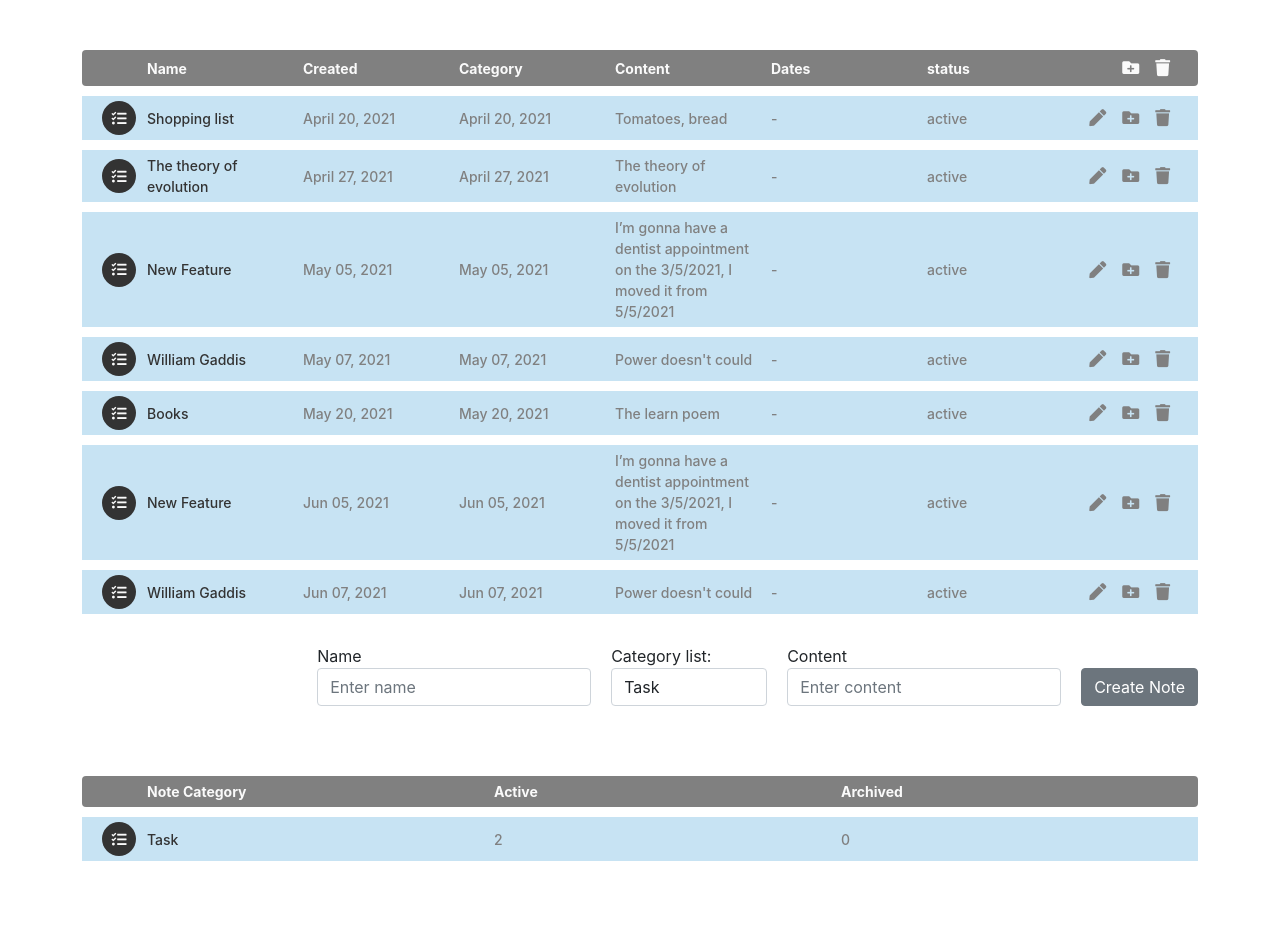
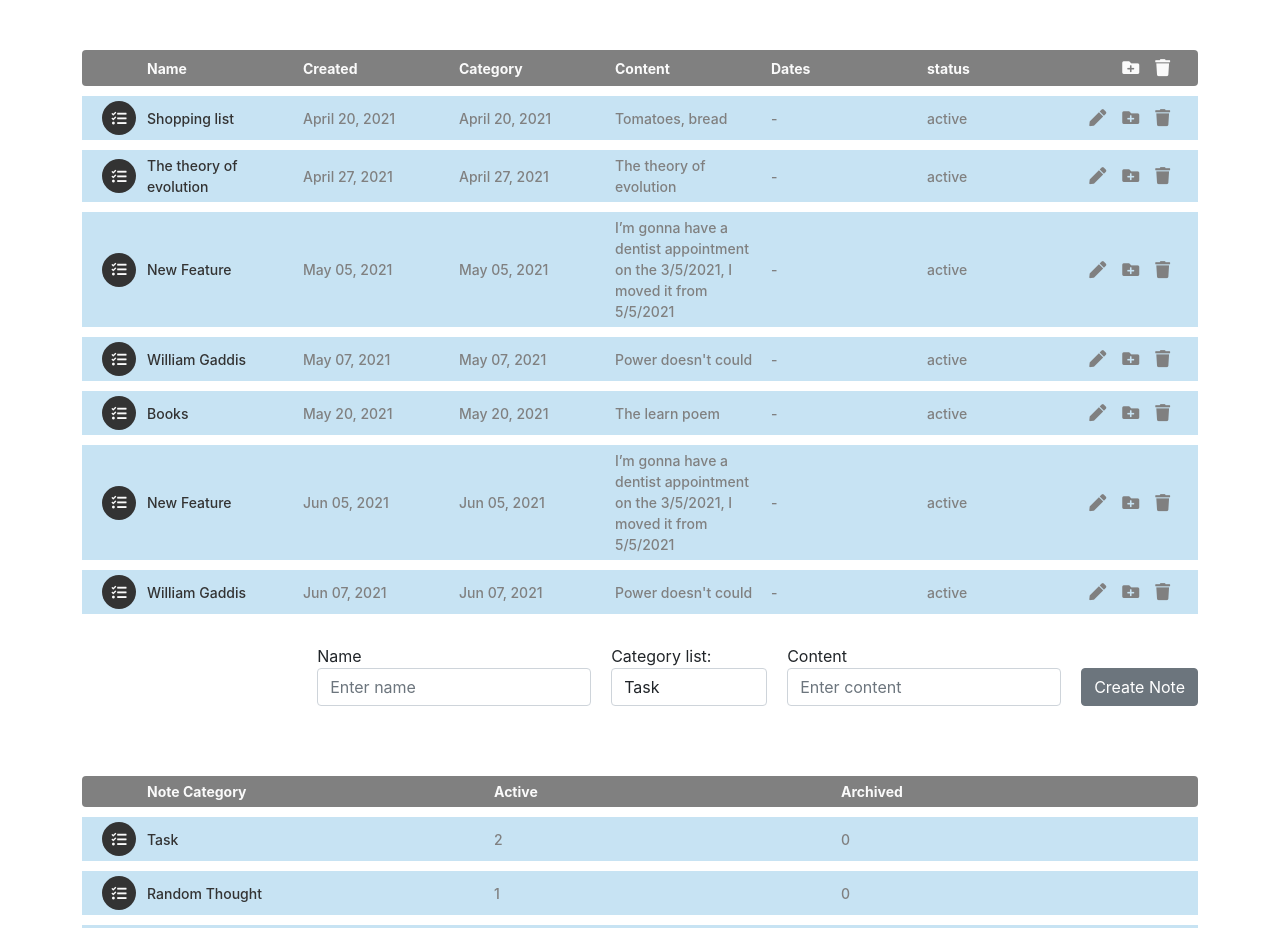
Before and after one commit to NataliaPylypenko/taskListReact, a React (Create React App) app: page / in a window 1280 px wide. Shown: the top 928 px of the page. Before the commit the page ends 891 px from the top, so only its background shows below. Built offline with nearby package versions, Linux system fonts and the light colour scheme; a web font is replaced by a local one.

Commit message:
summery table

```diff
--- a/src/components/SummaryTable.tsx
+++ b/src/components/SummaryTable.tsx
@@ -1,6 +1,17 @@
-import React from 'react'
+import React, {useState} from 'react';
+import {initialState} from "../redux/store";
+import {CATEGORIES} from "../redux/store";
+import { TaskInterfaceSummary } from "../types/task";
 
 export const SummaryTable: React.FC = () => {
+    const [state] = useState(initialState);
+    const tasks = state.tasks
+
+    const summary: TaskInterfaceSummary[] = CATEGORIES.map(category => ({
+        category,
+        active: tasks.filter(task => task.category === category && task.status === 'active').length,
+        archived: tasks.filter(task => task.category === category && task.status === 'archive').length,
+    }))
 
   return (
       <div className="table-container table-summary">
@@ -14,19 +25,24 @@ export const SummaryTable: React.FC = () => {
           </div>
 
           <div className="content">
-              <div className="table-row note-item">
+              {summary.map((item, i) => {
+                  return (
+                      <div className="table-row note-item" key={i}>
 
-                  <div className="row-item flex-inherit w-45">
-                      <div className="logo d-flex justify-content-center align-items-center">
-                          <i className="fas fa-tasks"></i>
+                          <div className="row-item flex-inherit w-45">
+                              <div className="logo d-flex justify-content-center align-items-center">
+                                  <i className="fas fa-tasks"></i>
+                              </div>
+                          </div>
+                          <span className="row-item heading-column">{item.category}</span>
+                          <span className="row-item">{item.active}</span>
+                          <span className="row-item">{item.archived}</span>
+
                       </div>
-                  </div>
+                  )
+              })}
 
-                  <span className="row-item heading-column">Task</span>
-                  <span className="row-item">2</span>
-                  <span className="row-item">0</span>
 
-              </div>
           </div>
 
       </div>
--- a/src/components/TaskTable.tsx
+++ b/src/components/TaskTable.tsx
@@ -1,5 +1,6 @@
-import React, {useState} from 'react'
-import {initialState, TaskInterface} from "../redux/store";
+import React, {useState} from 'react';
+import {initialState} from "../redux/store";
+import { TaskInterface} from "../types/task";
 
 export const TaskTable: React.FC = () => {
 
--- a/src/redux/store.ts
+++ b/src/redux/store.ts
@@ -1,3 +1,4 @@
+import { TaskListPropsType } from "../types/task";
 
 export const initialState: TaskListPropsType = {
     tasks: [
@@ -61,16 +62,4 @@ export const initialState: TaskListPropsType = {
     showActiveTaskItems: 'active'
 }
 
-export interface TaskInterface {
-    id: string,
-    name: string,
-    created: string,
-    content: string,
-    category: string,
-    status: string
-}
-
-export type TaskListPropsType = {
-    tasks: TaskInterface[],
-    showActiveTaskItems: string
-}
+export const CATEGORIES: string[] = ['Task', 'Random Thought', 'Idea', 'Quote'];
--- /dev/null
+++ b/src/types/task.ts
@@ -0,0 +1,19 @@
+export interface TaskInterface {
+    id: string,
+    name: string,
+    created: string,
+    content: string,
+    category: string,
+    status: string
+}
+
+export type TaskListPropsType = {
+    tasks: TaskInterface[],
+    showActiveTaskItems: string
+}
+
+export interface TaskInterfaceSummary {
+    category: string,
+    active: number,
+    archived: number
+}
```
